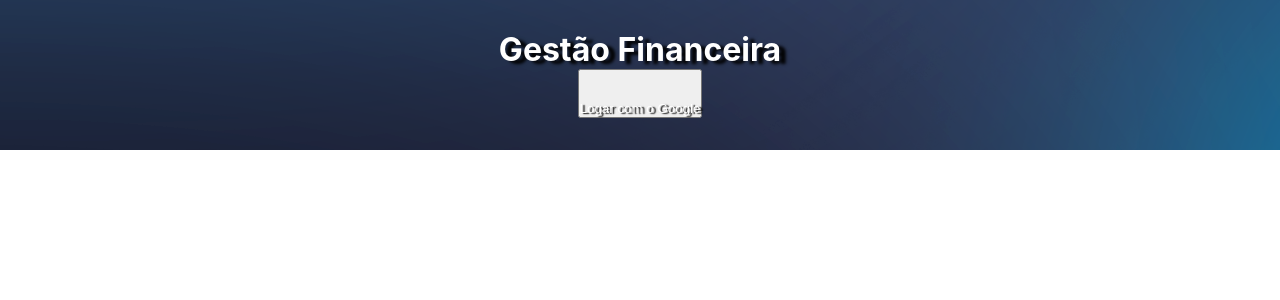
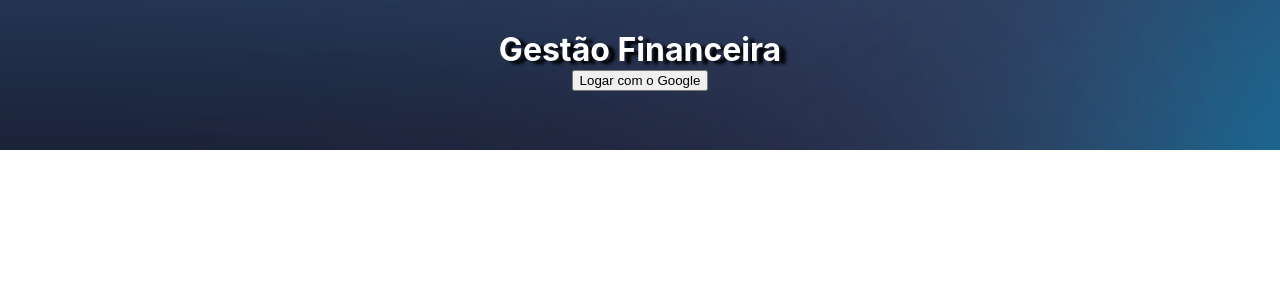
Before and after one commit to TiagoABarbosa/gestao-financeira, a React (Create React App) app: page /login in a window 1280 px wide. Shown: the top 300 px of the page. Built offline with nearby package versions, Linux system fonts and the light colour scheme; the HTML template or start-up script is replaced by a standard one.

Commit message:
Enviando Projeto

```diff
--- a/src/pages/Login/styles.ts
+++ b/src/pages/Login/styles.ts
@@ -18,9 +18,5 @@ export const HeaderText = styled.h1`
 `;
 
 export const Button = styled.button`
-    margin: 0;
-    padding: 0;
-    color: #FFF;
-    padding-top: 30px;
-    text-shadow: black 0.2em 0.1em 0.1em;
+
 `;
```
